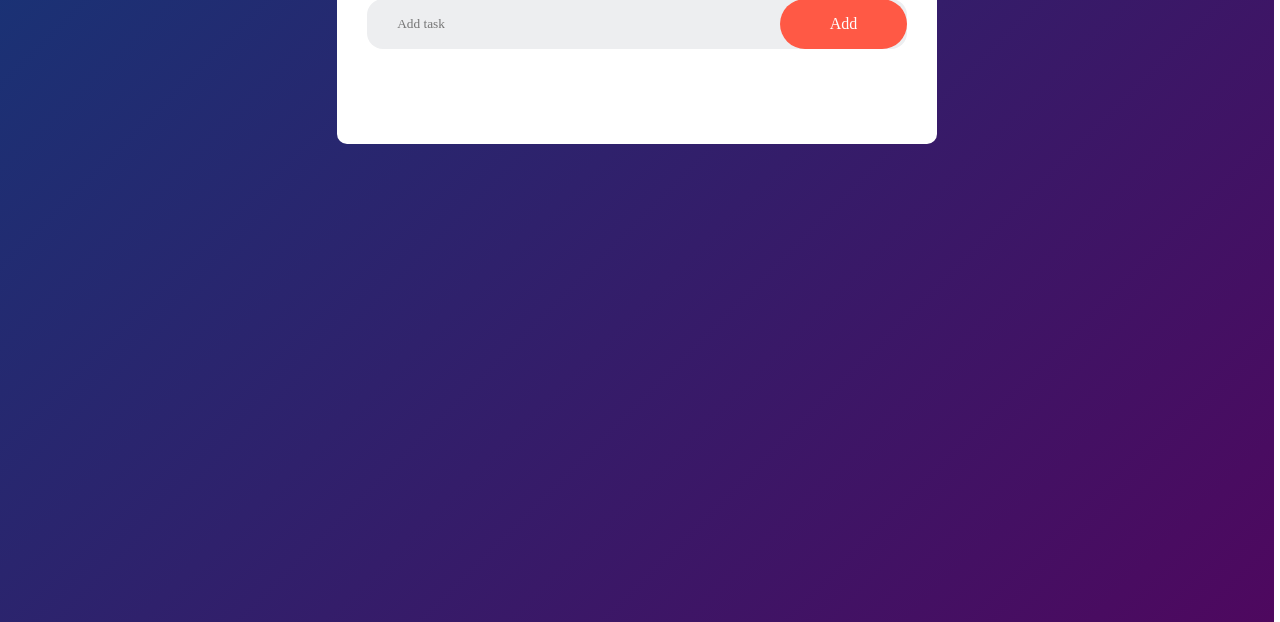
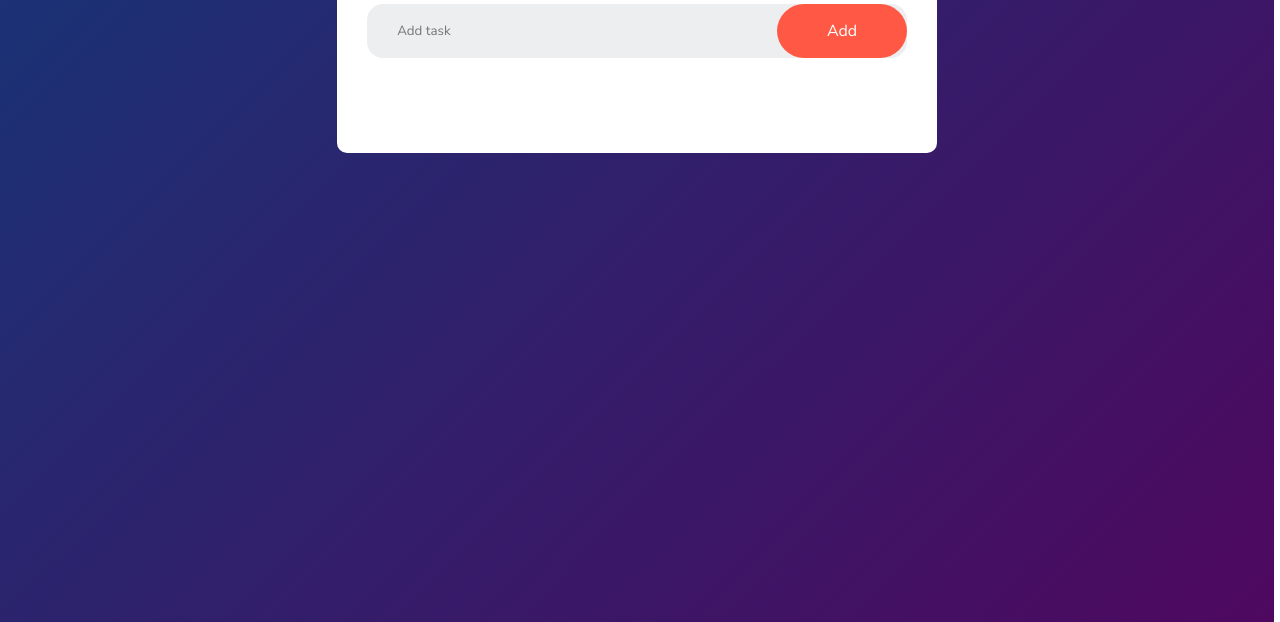
Before and after one commit to codax69/Todo-By-Codax, a plain HTML site: page index.html in a window 1280 px wide. Shown: the part 198-820 px from the top of the page. Drawn offline with Linux system fonts and the light colour scheme.

Commit message:
font Update

```diff
--- a/style.css
+++ b/style.css
@@ -1,4 +1,4 @@
-@import url('https://fonts.googleapis.com/css2?family=Source+Code+Pro&display=swap');
+@import url('https://fonts.googleapis.com/css2?family=Nunito+Sans:opsz@6..12&display=swap');
 * {
     margin: 0;
     padding: 0;
@@ -64,7 +64,7 @@ ul li {
     list-style: none;
     font-size: 17px;
     padding: 12px 8px 12px 50px;
-    user-select: none;
+    -webkit-user-select: none;
     cursor: pointer;
     position: relative;
 }
```
Also changed, not shown: 1 other file.
